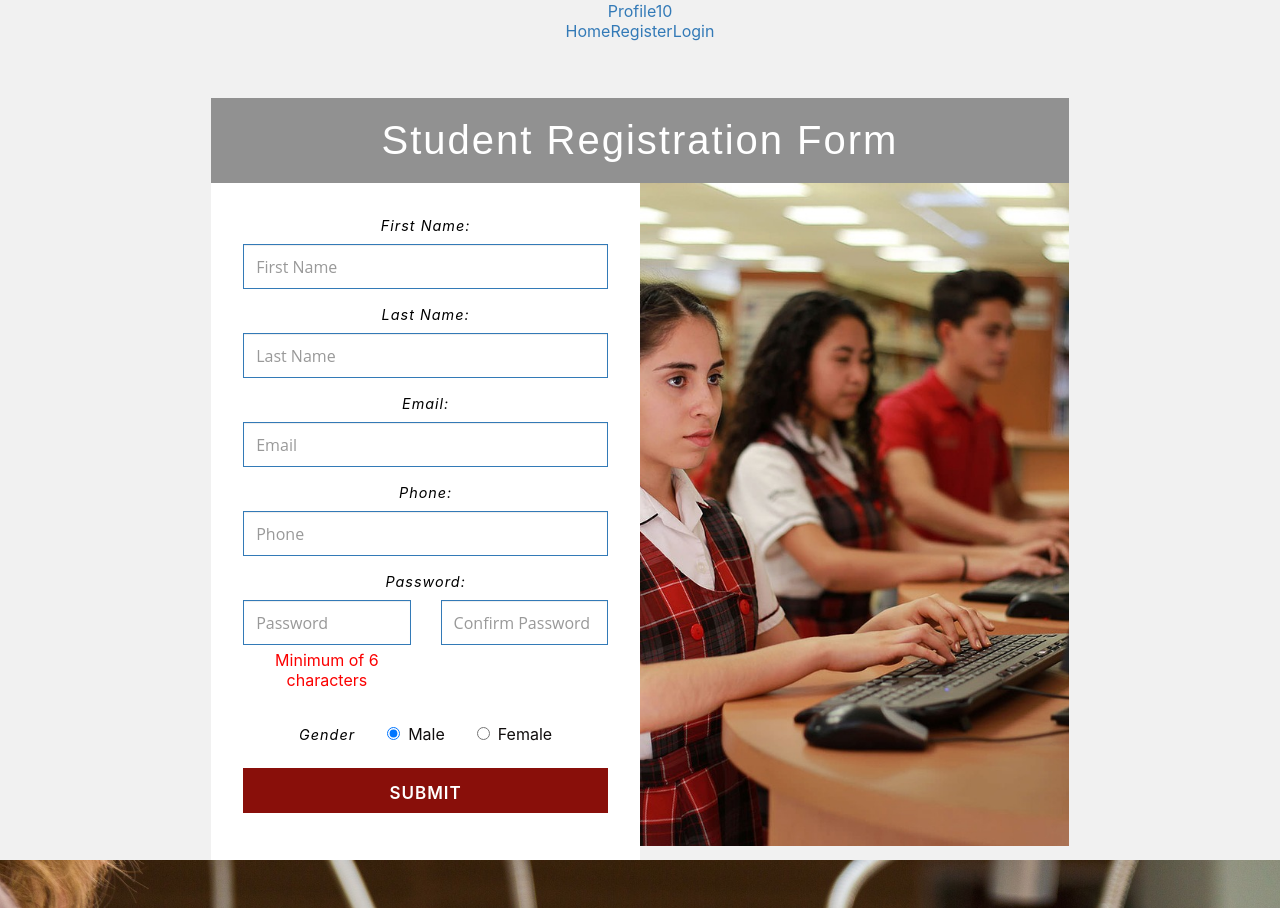
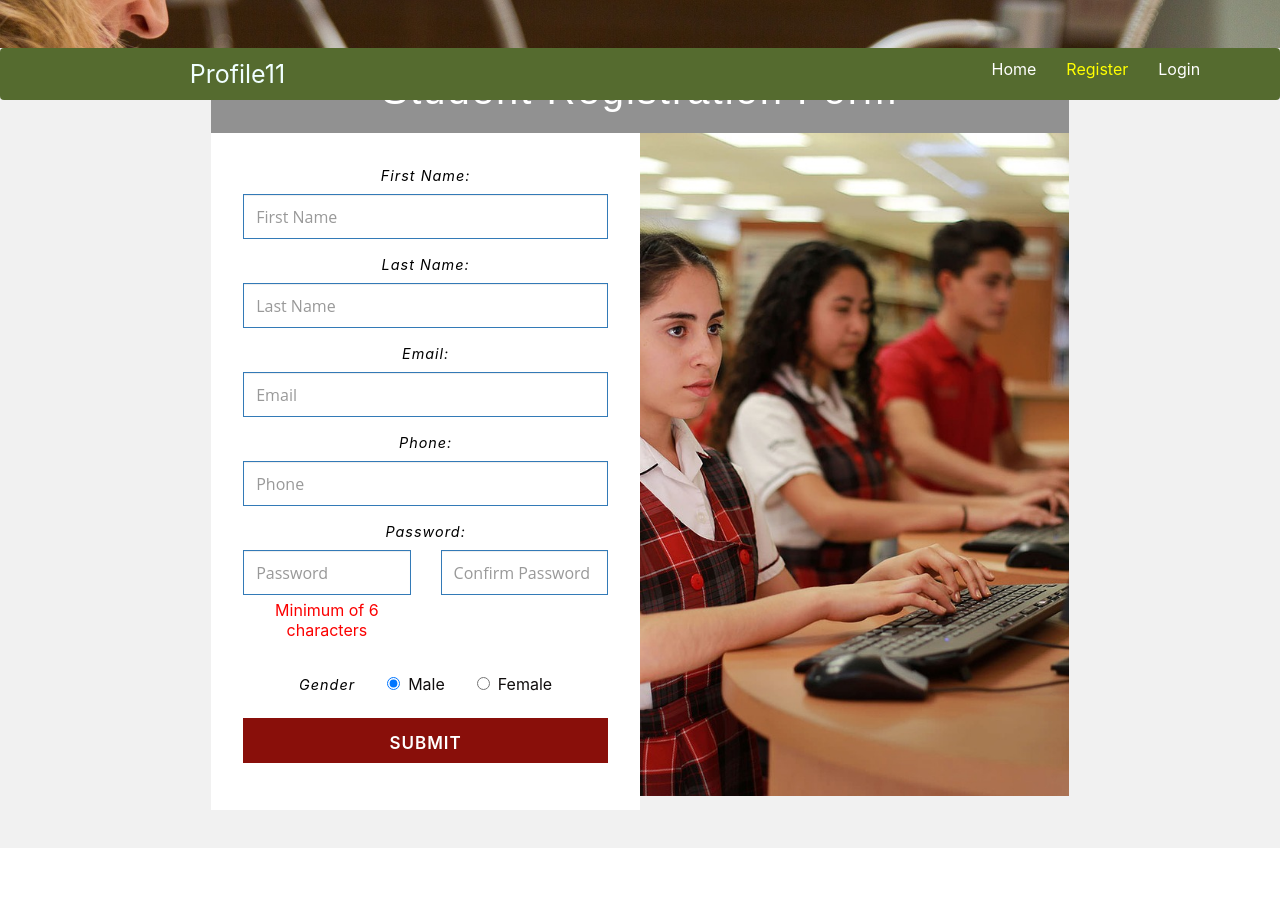
Before and after one commit to wkamar/studentsfront, a React (Create React App) app: page /studentsfront/register in a window 1280 px wide. After the commit the page ends 848 px from the top, so only its background shows below. Built offline with nearby package versions, Linux system fonts and the light colour scheme.

Commit message:
urls updates

```diff
--- a/src/Components/Login.js
+++ b/src/Components/Login.js
@@ -1,6 +1,6 @@
 import React, { Component } from 'react';
 import ReactDOM from 'react-dom';
-
+import { Redirect } from 'react-router-dom';
 import RegisterNew from './RegisterNew';
 
 import axios from 'axios';
@@ -12,7 +12,7 @@ class Login extends Component {
     constructor(props) {
         super(props)
 
-        this.state = { isAuthenticated: false, user: null, token: '' };
+        this.state = { reqRegister: false, isAuthenticated: false, user: null, token: '' };
     }
 
     logout = () => {
@@ -21,18 +21,19 @@ class Login extends Component {
 
     responseFacebook = (response) => {
         console.log(response);
-      }
+    }
 
-      responseGoogle = (response) => {
+    responseGoogle = (response) => {
         console.log(response);
-      }
+    }
 
     onFailure = (error) => {
         alert(error);
     }
 
     btnRegisterNewStudentClicked = () => {
-        ReactDOM.render(<RegisterNew />, document.getElementById('root'));
+        //ReactDOM.render(<RegisterNew />, document.getElementById('root'));
+        this.setState({ reqRegister: true });
     }
 
     // btnloginwithfacebookClicked = async () => {
@@ -83,9 +84,7 @@ class Login extends Component {
     }
 
 
-
-    render() {
-
+    renderAll = () => {
         return (
             <div>
                 <h1 className="error">Student Login Form</h1>
@@ -122,7 +121,7 @@ class Login extends Component {
                                 <button type="submit" className="btn btn-lg" id="btnloginwithfacebook" onClick={this.btnloginwithfacebookClicked}>Login with Facebook</button>
                                 {/* <FacebookLogin appId="3168317616542352" autoLoad={false} fields="name, email" callback={this.responseFacebook}></FacebookLogin> */}
                             </div>
-                            <br/>
+                            <br />
                             <div className="w3layouts_more-buttn">
                                 <button type="submit" className="btn btn-lg" id="btnloginwithgoogle" onClick={this.btnloginwithgoogleClicked}>Login with Google</button>
                                 {/* <GoogleLogin clientId="669717209161-bhchko2edea6if0i6gv3ol2g5hveu2tb.apps.googleusercontent.com" buttonText="LOGIN WITH GOOGLE" onSuccess={this.responseGoogle} onFailure={this.responseGoogle}></GoogleLogin> */}
@@ -146,6 +145,16 @@ class Login extends Component {
                     <p>If you can't explain it simply, you don't understand it well enough.</p>
                 </footer>
             </div>
+        );
+    }
+
+
+    render() {
+
+        return (
+            <div>
+                {(this.state.reqRegister) ? <Redirect to='/studentsfront/RegisterNew' /> : this.renderAll()}
+            </div>
 
 
         );
--- a/src/Components/Profilepage.js
+++ b/src/Components/Profilepage.js
@@ -35,7 +35,6 @@ class Profilepage extends Component {
     fetch("https://students-apis.herokuapp.com/auth/facebook/success", {
       method: "GET",
       credentials: "include",
-      //mode: 'cors',
       headers: {
         Accept: "application/json",
         "Content-Type": "application/json",
--- a/src/Components/TestNav.js
+++ b/src/Components/TestNav.js
@@ -2,14 +2,14 @@ import React, { Component } from 'react';
 import { Link, NavLink } from 'react-router-dom';
 import { BrowserRouter, Route, Switch } from 'react-router-dom';
 
-//import "./mainNav.css";
+import "./mainNav.css";
 
 class TestNav extends Component {
     render() {
         return (
             <div className="navbar">
                 <div className="content">
-                    <NavLink activeClassName="selectedprofilelink" to="/studentsfront/profile" className="logo">Profile10</NavLink>
+                    <NavLink activeClassName="selectedprofilelink" to="/studentsfront/profile" className="logo">Profile11</NavLink>
                     <ul>
                         <NavLink activeClassName="selectedlink" exact to="/studentsfront">Home</NavLink>
                         <NavLink activeClassName="selectedlink" to="/studentsfront/register">Register</NavLink>
```
